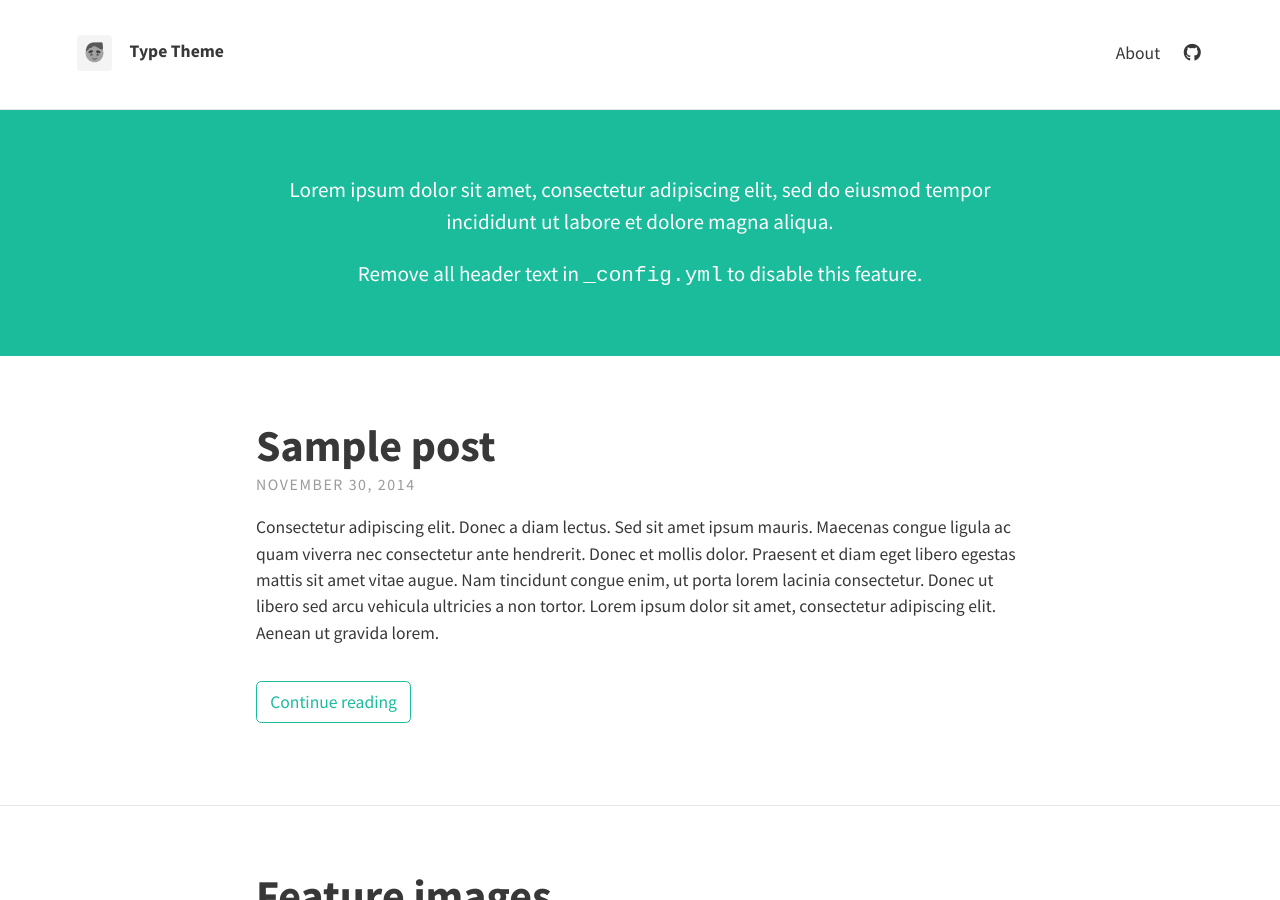
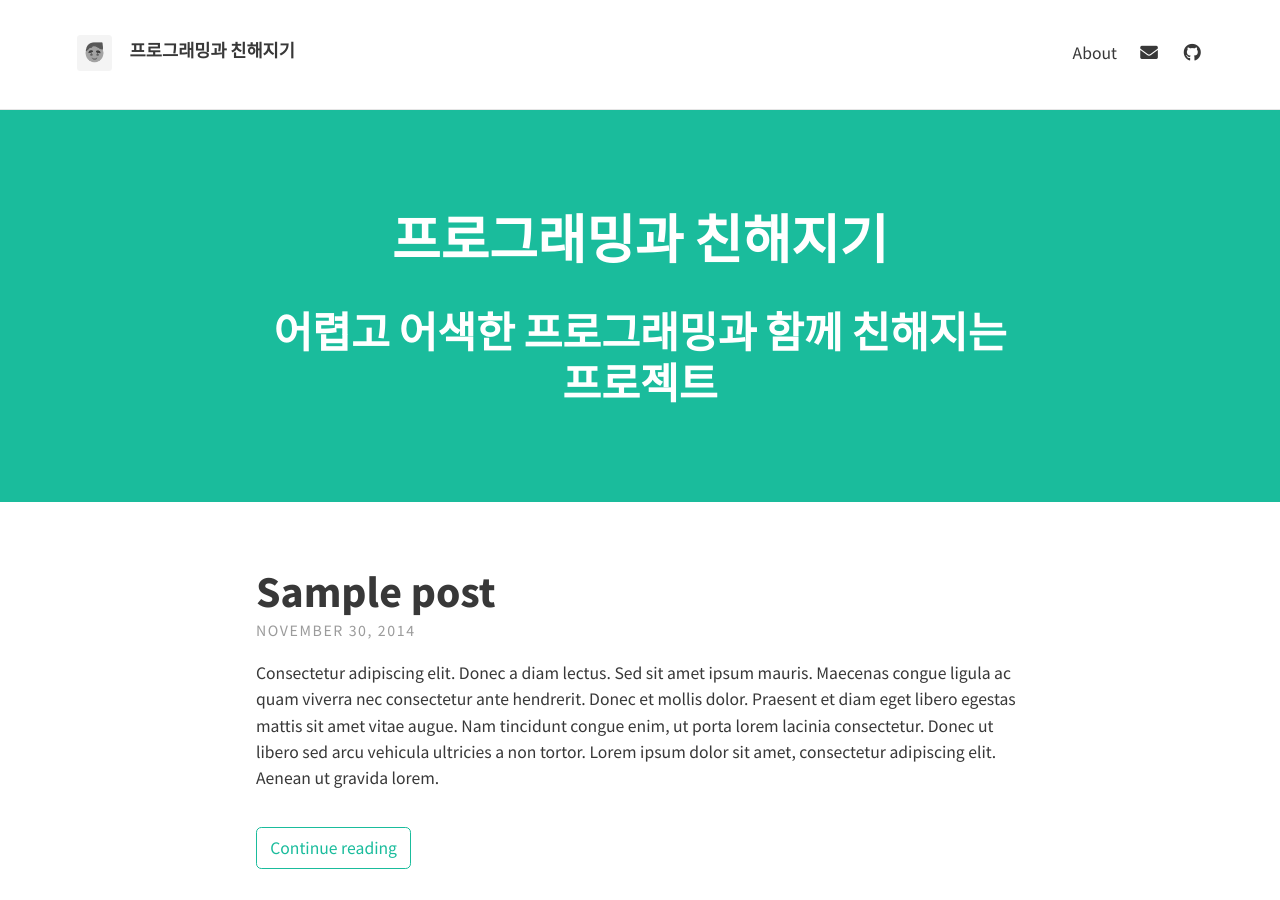
Before and after one commit to O-WigglyPlay/O-WigglyPlay.github.io, a Jekyll site: the page built from index.html, in a window 1280 px wide and 900 px high. Built offline with Jekyll 4.4.1, drawn with Linux system fonts in a browser that asks for light colours; nearby versions of some CDN libraries; the list of posts is cut into pages by our own code; some of the changed text lies outside the part shown.

Commit message:
change config

```diff
--- a/_config.yml
+++ b/_config.yml
@@ -5,31 +5,31 @@ url: "https://o-wigglyplay.github.io/"
 # THEME-SPECIFIC CONFIGURATION
 theme_settings:
   # Meta
-  title: Type Theme
+  title: 프로그래밍과 친해지기
   avatar: assets/img/avatar.png
   favicon: assets/favicon.ico
   gravatar: # Email MD5 hash
-  description: "A website with blog posts and pages" # used by search engines
+  description: "공부내용을 기록 및 작업 내용을 기록하는 블로그입니다." # used by search engines
 
   # Header and footer text
   header_text: >
-     <p>Lorem ipsum dolor sit amet, consectetur adipiscing elit, sed do eiusmod tempor incididunt ut labore et dolore magna aliqua.</p>
+     <h1>프로그래밍과 친해지기</h1>
 
-     <p>Remove all header text in <code>_config.yml</code> to disable this feature.</p>
+     <h2>어렵고 어색한 프로그래밍과 함께 친해지는 프로젝트</h2>
   header_text_feature_image:
   footer_text: >
-   Powered by <a href="https://jekyllrb.com/">Jekyll</a> with <a href="https://github.com/rohanchandra/type-theme">Type Theme</a>
+   CopyRight &copy <a href="https://github.com/O-WigglyPlay">O-Wigglyplay</a>
 
   # Icons
   rss: false
-  email_address: # Full email address, e.g. "sam@example.com"
+  email_address: dhehfud00@naver.com
   behance:
   bitbucket:
   dribbble:
   facebook:
   flickr:
   gitlab:
-  github: "rohanchandra/type-theme"
+  github: "O-WigglyPlay/O-WigglyPlay.github.io"
   gitter:
   google_plus:
   instagram:
```
